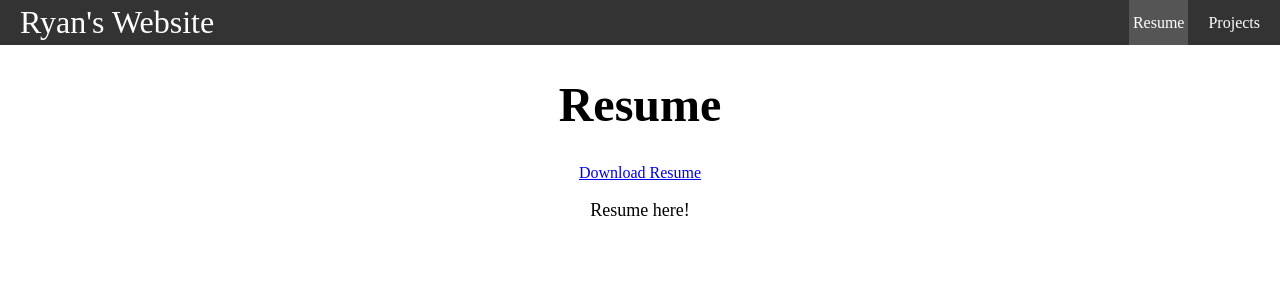
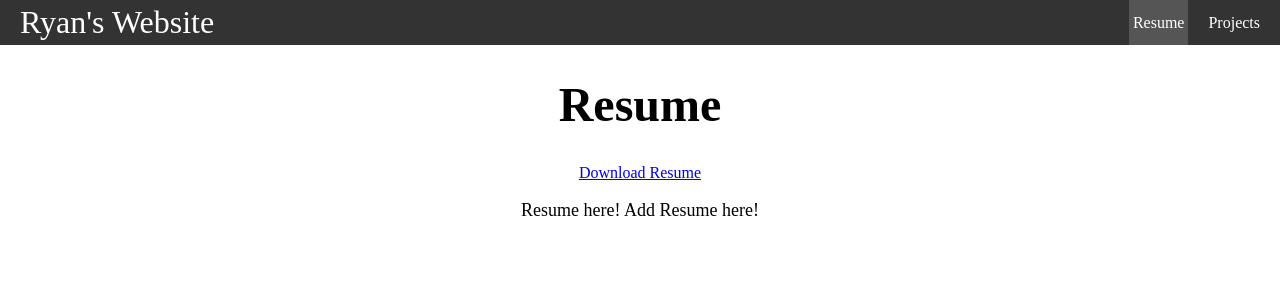
Before and after one commit to radrake/radrake.github.io, a React (Create React App) app in the folder my-app/: page /resume in a window 1280 px wide. Shown: the top 300 px of the page. Built offline with nearby package versions, Linux system fonts and the light colour scheme.

Commit message:
installed gh pages to the right place this time

```diff
--- a/my-app/package.json
+++ b/my-app/package.json
@@ -40,5 +40,8 @@
       "last 1 firefox version",
       "last 1 safari version"
     ]
+  },
+  "devDependencies": {
+    "gh-pages": "^4.0.0"
   }
 }
--- a/my-app/src/pages/Resume.js
+++ b/my-app/src/pages/Resume.js
@@ -7,7 +7,7 @@ export default function Resume() {
       <h1>Resume</h1>
       <Link to="/Ryan Drake Resume.pdf" target="_blank" download>Download Resume</Link>
       <body>
-        <p>Resume here!</p>
+        <p>Resume here! Add Resume here!</p>
       </body>
     </>
   )
```
Also changed, not shown: package.json (deleted, +0 -8 lines), 2 other files (tests, documents, lock files or other folders).
